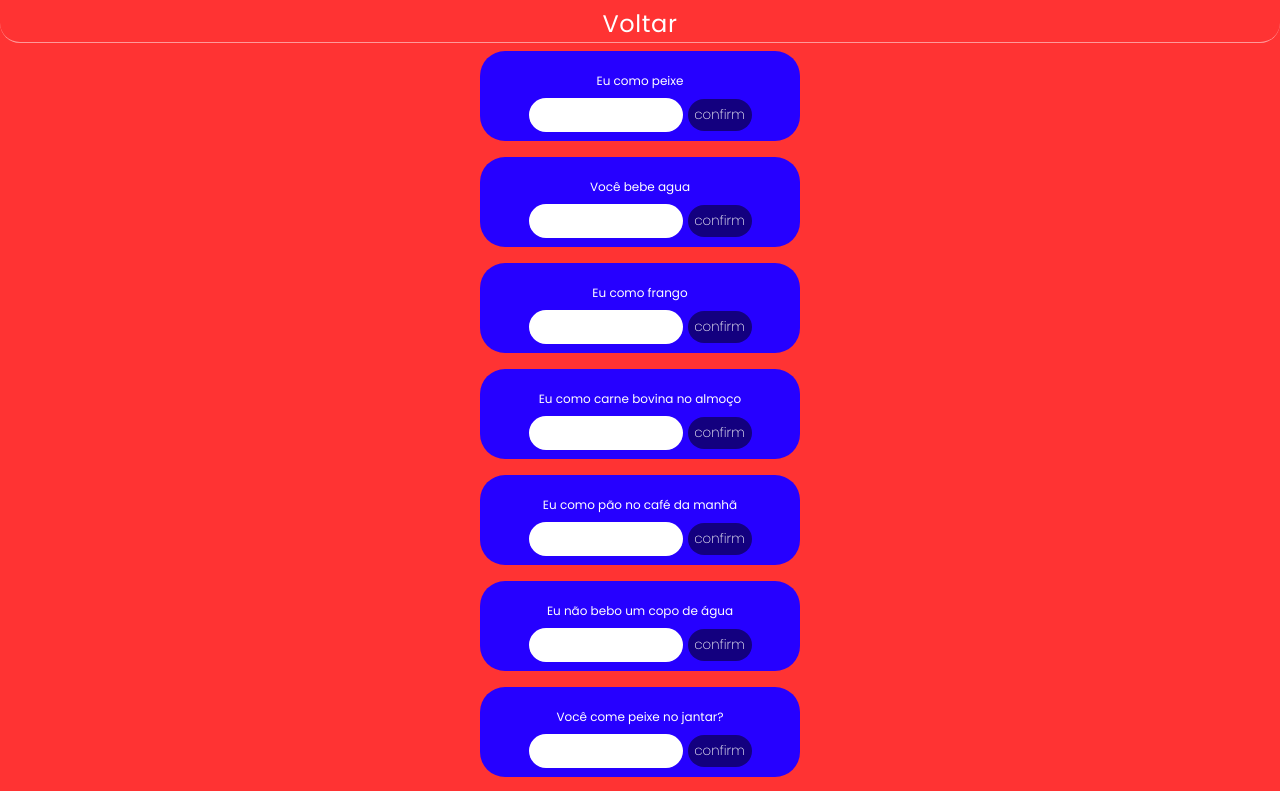
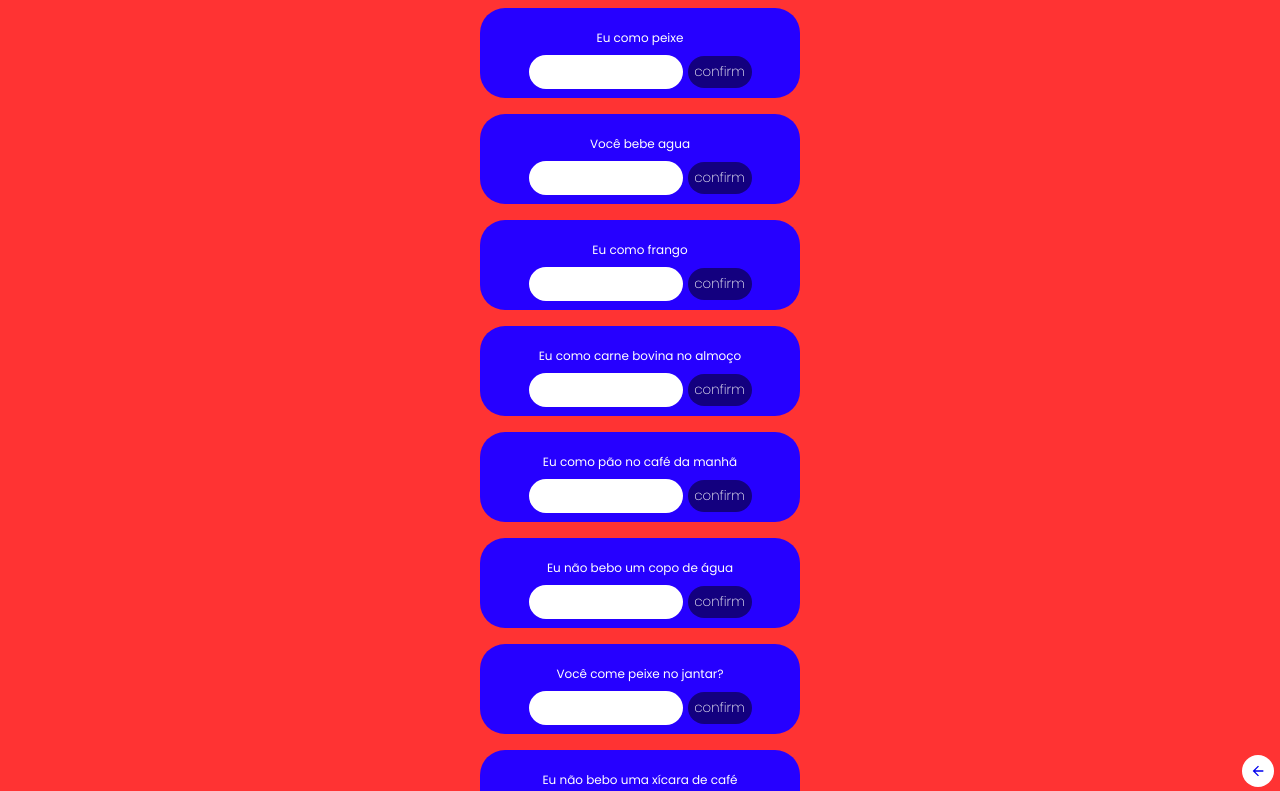
Before and after one commit to pabllot/homework, a React (Vite) app: page /lesson1 in a window 1280 px wide. Shown: the top 791 px of the page. Built offline with nearby package versions, Linux system fonts and the light colour scheme.

Commit message:
getback button fixed

```diff
--- a/package.json
+++ b/package.json
@@ -11,6 +11,7 @@
   "dependencies": {
     "react": "^18.2.0",
     "react-dom": "^18.2.0",
+    "react-icons": "^4.6.0",
     "react-router-dom": "^6.4.3"
   },
   "devDependencies": {
--- a/src/components/Main/styles.css
+++ b/src/components/Main/styles.css
@@ -39,5 +39,9 @@ section {
         display: flex;
         align-items: center;
         justify-content: center;
+        border-radius: 5px;
+        font-weight: 200;
+        padding: 0 2px;
+        margin: 7px;
     }
   }
--- a/src/components/Navbar/Navbarstyles.css
+++ b/src/components/Navbar/Navbarstyles.css
@@ -2,8 +2,7 @@
     width: 100%;
     height: 4rem;
     color: white;
-    border-bottom: 1.8px solid rgba(255, 255, 255, 0.5);
-    border-radius: 20px;
+    border-bottom: 1.8px solid rgba(255, 255, 255, 0.1);
     display: flex;
     justify-content: center;
     align-items: center;
@@ -12,7 +11,6 @@
 h1 {
     text-align: center;
     font-family: 'Poppins', sans-serif;
-    margin-bottom: 0.5rem;
     font-weight: 400;
     font-size: 1.5rem;
     letter-spacing: 0.6px;
--- a/src/components/getBack/GetBack.tsx
+++ b/src/components/getBack/GetBack.tsx
@@ -1,13 +1,14 @@
 import { Link } from 'react-router-dom'
 import './getBack.css'
+import { IoMdArrowBack } from 'react-icons/io'
 
 const GetBack = () => {
   return (
-    <div className='getbackcontainer'>
-        <Link to='/' style={{ textDecoration: 'none' }}>
-            <h1>Voltar</h1>
-        </Link>
-    </div>
+    <Link to='/' style={{ textDecoration: 'none' }}>
+      <div className='arrowBack'>
+            {<IoMdArrowBack />}
+      </div>
+    </Link>
   )
 }
 
--- a/src/components/getBack/getBack.css
+++ b/src/components/getBack/getBack.css
@@ -1,17 +1,12 @@
-.getbackcontainer {
-    width: 100%;
-    height: 2.4rem;
+.arrowBack {
     display: flex;
     align-items: center;
     justify-content: center;
-    color: white;
-    border-bottom: 1.8px solid rgba(255, 255, 255, 0.5);
-    padding-bottom: 4px;
-    border-radius: 20px;
-
+    width: 2rem;
+    height: 2rem;
+    background-color: white;
+    position: fixed;
+    bottom: .8rem;
+    right: .4rem;
+    border-radius: 25px;
 }
-h1 {
-    font-family: 'Poppins', sans-serif;
-    font-weight: 400;
-    color: white;
-}
--- a/src/index.css
+++ b/src/index.css
@@ -12,6 +12,7 @@ body {
     justify-content: center;
     height: 100%;
     background: rgb(255, 0, 0, 0.8);
+    position: relative;
 }
 
 .box {
```
Also changed, not shown: 1 other file (tests, documents, lock files or other folders).
